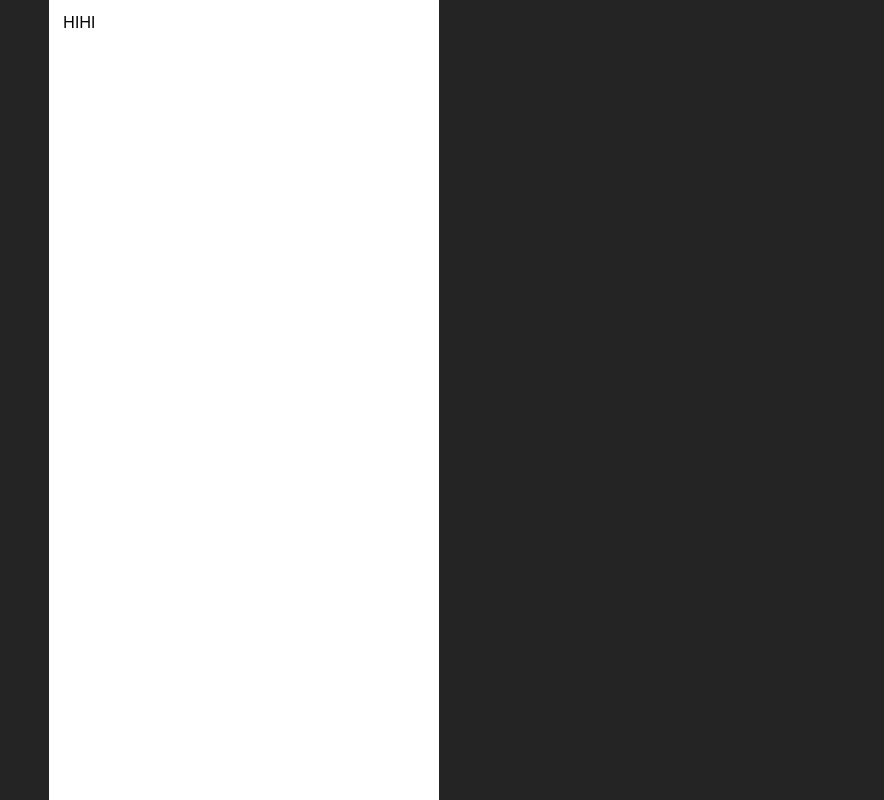
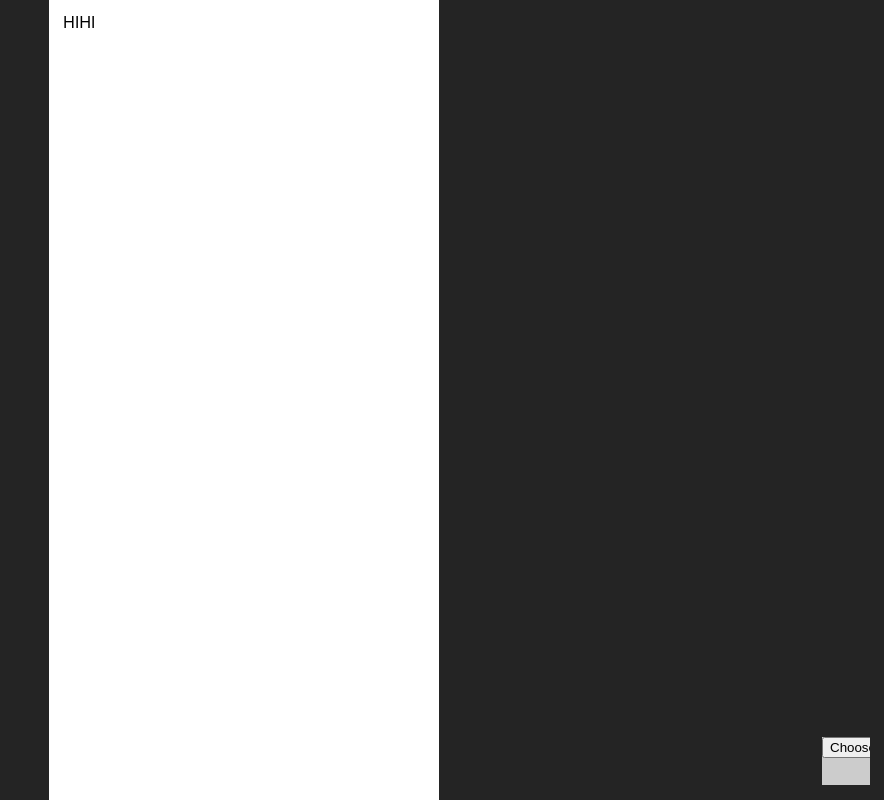
Before and after one commit to jeju-guestbook/jeju-client, a React (Vite) app: page / in a window 1280 px wide. Shown: the whole page, without its empty margins (396-1280 px from the left). Built offline with nearby package versions, Linux system fonts and the light colour scheme.

Commit message:
fix: 경로 이슈 수정정

```diff
--- a/src/components/AddPost/AddPost.style.tsx
+++ b/src/components/AddPost/AddPost.style.tsx
@@ -2,6 +2,7 @@ import styled from 'styled-components';
 
 const AddPostInput = styled.input`
   position: fixed;
+  z-index: 9999;
   bottom: 0.9375rem;
   right: 0.875rem;
 
--- a/src/components/AddPost/AddPost.tsx
+++ b/src/components/AddPost/AddPost.tsx
@@ -1,6 +1,6 @@
 import React from 'react';
 import AddPostInput from './AddPost.style';
-import usePostStore from 'lib/hook/store/usePostStore';
+import usePostStore from '../../lib/hook/store/usePostStore';
 
 const AddPost = () => {
   const { imageUrl, setImageFile, setImageUrl } = usePostStore();
@@ -28,7 +28,7 @@ const AddPost = () => {
       accept="image/*"
       value={imageUrl}
       onChange={onChange}
-    ></AddPostInput>
+    />
   );
 };
 
--- a/src/pages/GuestbookAll.tsx
+++ b/src/pages/GuestbookAll.tsx
@@ -1,7 +1,13 @@
-import * as Style from "./GuestbookAll.style"
+import AddPost from '../components/AddPost/AddPost';
+import * as Style from './GuestbookAll.style';
 
 function GuestbookAll() {
-    return <Style.Container>HIHI</Style.Container>
+  return (
+    <Style.Container>
+      HIHI
+      <AddPost />
+    </Style.Container>
+  );
 }
 
 export default GuestbookAll;
--- a/tsconfig.json
+++ b/tsconfig.json
@@ -18,7 +18,6 @@
     "downlevelIteration": true,
     "incremental": true,
     "useUnknownInCatchVariables": false,
-    "baseUrl": "src",
     "allowImportingTsExtensions": true
   },
   "include": ["vite-env.d.ts", "**/*.ts", "**/*.tsx", "**/*"],
```
